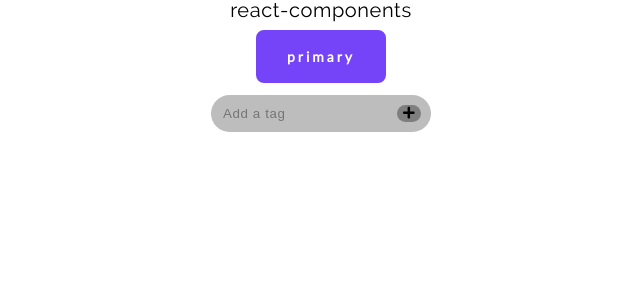
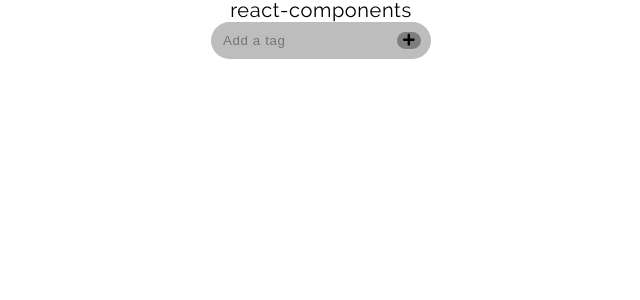
Before and after one commit to HIELIYA2/react-components, a React (Create React App) app: page / in a window 1280 px wide. Shown: the top 300 px of the page, without its empty margins (319-959 px from the left). Built offline with nearby package versions, Linux system fonts and the light colour scheme.

Commit message:
chore: app fix eslint problem

```diff
--- a/src/App.tsx
+++ b/src/App.tsx
@@ -5,23 +5,22 @@ import Tags from './cmps/tags/Tags';
 import { library } from '@fortawesome/fontawesome-svg-core';
 import { faStroopwafel } from '@fortawesome/free-solid-svg-icons';
 
-library.add(faStroopwafel)
+library.add(faStroopwafel);
 
 const App: React.FC = () => {
     return (
         <div className="App">
             <header className="App-header">
                 <h1>react-components</h1>
-      <Button value="primary" isDisabled={true} onClick={e => console.log(e)} />
                 {/* <Button value="primary" isDisabled={false} onClick={() => console.log('2') }/>
       <Button value="secondary" isDisabled={true} onClick={() => console.log('3') }/>
       <Button value="secondary" isDisabled={false} onClick={() => console.log('4') }/>
       <Button value="tertiary" isDisabled={true} onClick={() => console.log('5') }/>
       <Button value="tertiary" isDisabled={false} onClick={()=>{}}/> */}
-      <Tags/>
+                <Tags />
             </header>
         </div>
     );
-}
+};
 
 export default App;
```
Also changed, not shown: .eslintrc.js. Lines whose indentation alone changed are shown as unchanged.
